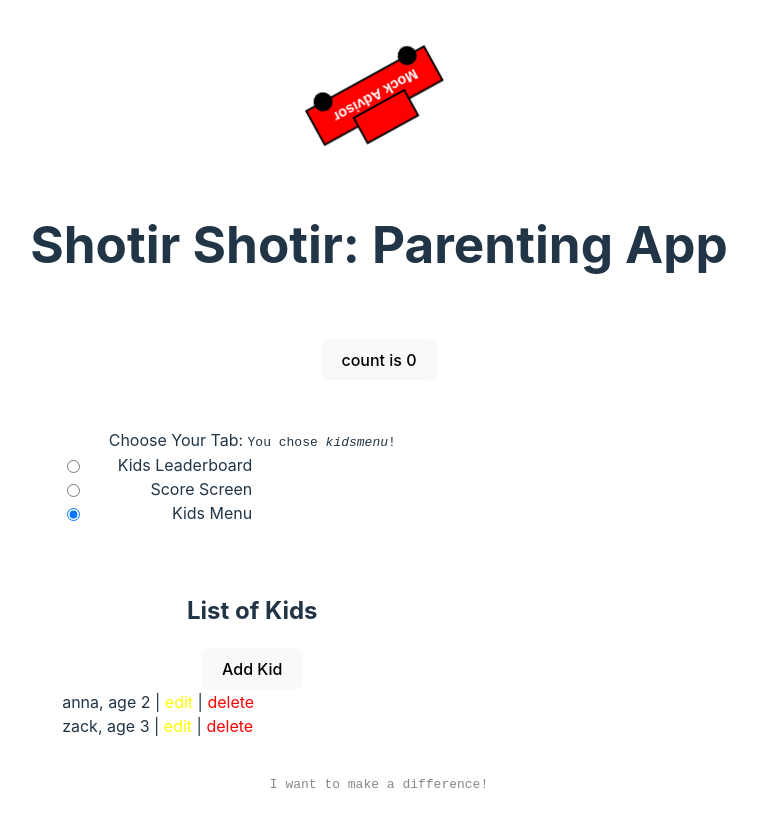
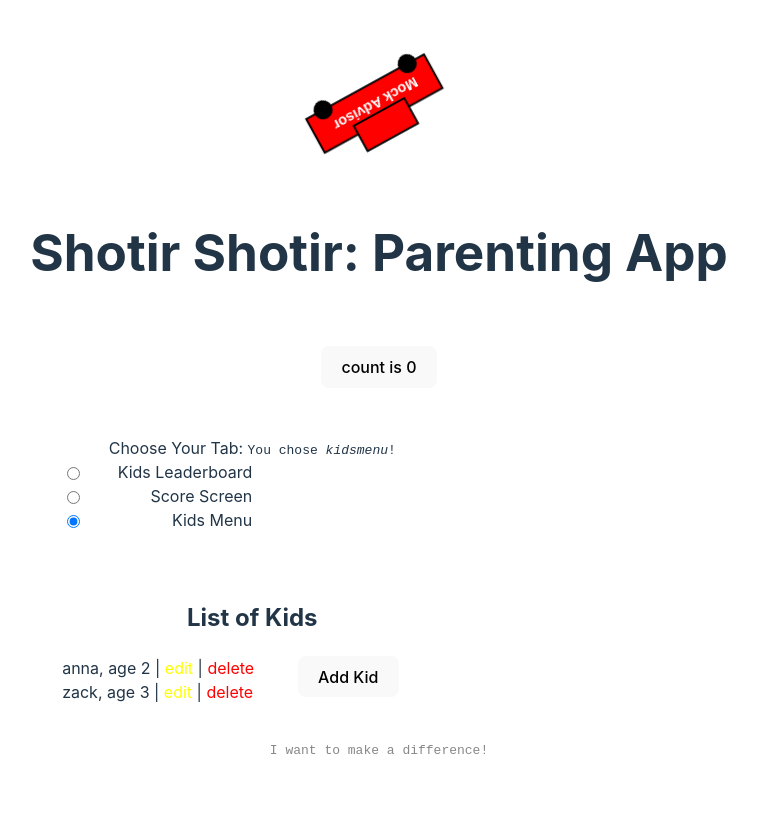
Before and after one commit to JKeddo95/mockAdvisor, a React (Vite) app: page / in a window 1280 px wide. Both pictures are taken after a click on the radio button 334 px from the left and 607 px from the top of the page. Shown: the whole page, without its empty margins (261-1018 px from the left). After the commit the page ends 800 px from the top, so only its background shows below. Built offline with nearby package versions, Linux system fonts and the light colour scheme.

Commit message:
DEV-01--Refine-Kids-Menu

```diff
--- a/src/components/KidsMenu/KidsMenu.tsx
+++ b/src/components/KidsMenu/KidsMenu.tsx
@@ -1,13 +1,6 @@
 // KidList.tsx
 import React, { useEffect, useState, useRef } from "react";
 import { Kid, KIDS_LIST } from "../library/usefulConstants";
-
-type KidListProps = {
-  kids: Kid[];
-};
-
-// Usage
-// <KidList kids={SAMPLE_KIDS} />
 
 export const KidsMenu = () => {
   localStorage.setItem(KIDS_LIST, `[{"name": "anna", "age": 2}, {"name": "zack", "age": 3}]`);
@@ -18,9 +11,8 @@ export const KidsMenu = () => {
     return <></>;
   }
 
-  const [dialogContent, setDialogContent] = useState(null);
-  const [name, setName] = useState("");
-  const [age, setAge] = useState("");
+  //   const [name, setName] = useState("");
+  //   const [age, setAge] = useState("");
   const [kidsList, setKidsList] = useState([]);
 
   useEffect(() => {
@@ -42,41 +34,21 @@ export const KidsMenu = () => {
     }
   }, []);
 
-  const dialogRef = useRef<HTMLDialogElement>(null);
+  //   const handleNameChange = (e: React.ChangeEvent<HTMLInputElement>) => setName(e.target.value);
+  //   const handleAgeChange = (e: React.ChangeEvent<HTMLInputElement>) => setAge(e.target.value);
 
-  function toggleDialog() {
-    if (!dialogRef.current) {
-      console.log("Problem initializing dialogRef");
-      return;
-    }
-
-    // Toggle dialog but ensure to reset state first between invocations so that multiple kids can be added.
-    dialogRef.current.hasAttribute("open") ? dialogRef.current.close() : dialogRef.current.showModal();
-    setName("");
-    setAge("");
-  }
-
-  //   function addKid() {
-  //     if (!name || !age || )
-  //     kids.push()
-  //   }
-
-  const handleNameChange = (e: React.ChangeEvent<HTMLInputElement>) => setName(e.target.value);
-  const handleAgeChange = (e: React.ChangeEvent<HTMLInputElement>) => setAge(e.target.value);
-
-  const dialogComponent = (
-    <dialog id="addKidModal" ref={dialogRef}>
-      <div>Add Kid</div>
-      <span>Name: </span>
-      <input value={name} onChange={handleNameChange} />
-      <span>Age: </span>
-      <input value={String(age)} onChange={handleAgeChange} />
-      {dialogContent}
-      <button id="addKidSubmit" onClick={toggleDialog}>
-        Submit
-      </button>
-    </dialog>
-  );
+  //   const dialogComponent = (
+  //     <dialog id="addKidModal" ref={dialogRef}>
+  //       <div>Add Kid</div>
+  //       <span>Name: </span>
+  //       <input value={name} onChange={handleNameChange} />
+  //       <span>Age: </span>
+  //       <input value={String(age)} onChange={handleAgeChange} />
+  //       <button id="addKidSubmit" onClick={toggleDialog}>
+  //         Submit
+  //       </button>
+  //     </dialog>
+  //   );
 
   if (!kidsString) {
     console.log("No kids set yet");
@@ -89,11 +61,11 @@ export const KidsMenu = () => {
       <br />
       <h2>List of Kids</h2>
       <div>
-        <div>
+        {/* <div>
           <button id="addKidButton" onClick={toggleDialog}>
             Add Kid
           </button>
-        </div>
+        </div> */}
         {kidsList.map((kid: Kid) => (
           <div style={{ float: "left" }} key={kid.name}>
             <span>
@@ -110,8 +82,56 @@ export const KidsMenu = () => {
             </span>
           </div>
         ))}
-        {dialogComponent}
+        <AddKidPopup />
       </div>
     </div>
   );
 };
+
+const AddKidPopup = () => {
+  const [name, setName] = useState("");
+  const [age, setAge] = useState("");
+  const handleNameChange = (e: React.ChangeEvent<HTMLInputElement>) => setName(e.target.value);
+  const handleAgeChange = (e: React.ChangeEvent<HTMLInputElement>) => setAge(e.target.value);
+
+  const dialogRef = useRef<HTMLDialogElement | null>(null);
+  const toggleDialog = () => {
+    if (dialogRef === null || !dialogRef?.current?.hasAttribute) {
+      return false;
+    }
+    try {
+      dialogRef.current.hasAttribute("open") ? dialogRef.current.close() : dialogRef.current.showModal();
+    } catch (e) {
+      console.warn("There was a problem toggling the AddKid popup/dialog, errMessage: ", JSON.stringify(e));
+    }
+  };
+
+  const submitDialog = () => {
+    console.log(`Adding kid with age ${age} and name ${name}`);
+    setName("");
+    setAge("");
+    toggleDialog();
+  };
+
+  return (
+    <div>
+      <button id="addKidButton" onClick={toggleDialog}>
+        Add Kid
+      </button>
+      <dialog id="addKidModal" ref={dialogRef}>
+        <div>Add Kid</div>
+        <div>
+          <span>Name: </span>
+          <input value={name} onChange={handleNameChange} />
+        </div>
+        <div>
+          {" "}
+          <span>Age: </span> <input value={String(age)} onChange={handleAgeChange} />
+        </div>
+        <button id="addKidSubmit" onClick={submitDialog}>
+          Submit
+        </button>
+      </dialog>
+    </div>
+  );
+};
```
